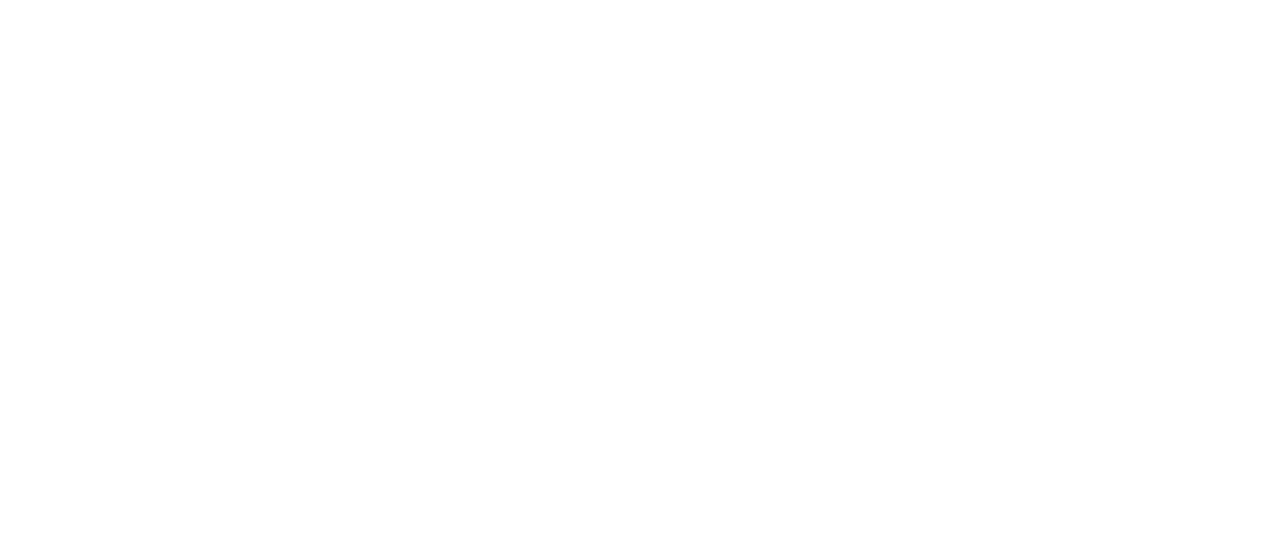
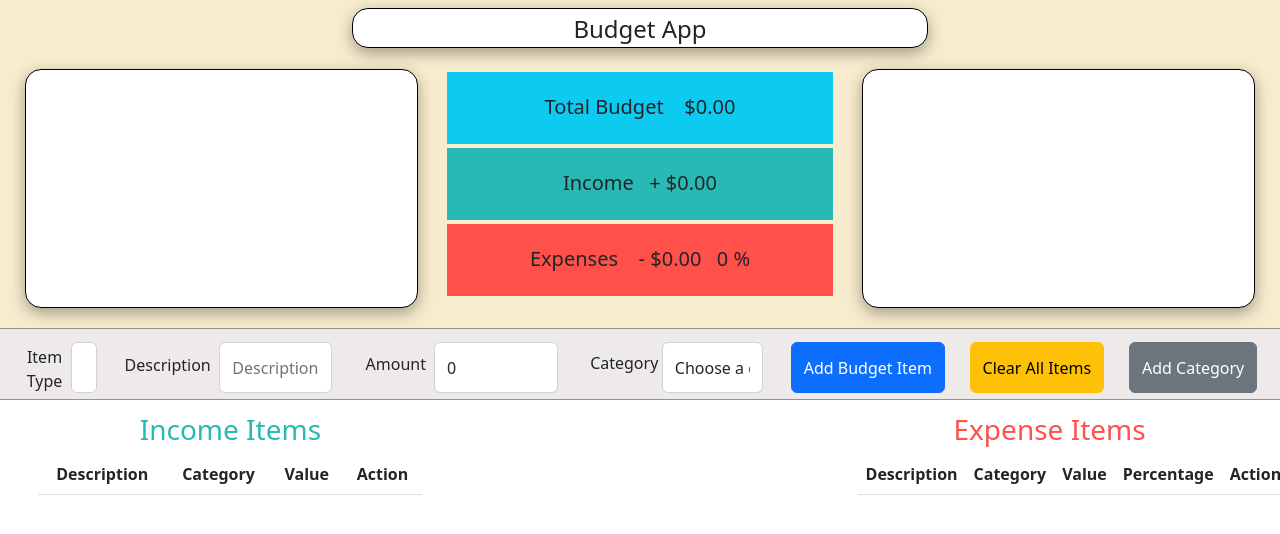
Before and after one commit to ipcampbell12/react_budget_app, a React (Create React App) app: page / in a window 1280 px wide. Shown: the top 534 px of the page. Built offline with nearby package versions, Linux system fonts and the light colour scheme.

Commit message:
lotsa stuff

```diff
--- a/package.json
+++ b/package.json
@@ -6,8 +6,10 @@
     "@testing-library/jest-dom": "^5.16.5",
     "@testing-library/react": "^13.4.0",
     "@testing-library/user-event": "^13.5.0",
+    "bootstrap": "^5.2.3",
     "node-sass": "^7.0.3",
     "react": "^18.2.0",
+    "react-bootstrap": "^2.6.0",
     "react-dom": "^18.2.0",
     "react-scripts": "5.0.1",
     "web-vitals": "^2.1.4"
--- a/src/App.js
+++ b/src/App.js
@@ -1,8 +1,105 @@
 import './App.scss';
+import React, { useState } from 'react'
+import IncomeItems from './components/IncomeItems';
+import ExpenseItems from './components/ExpenseItems'
+import TotalBudget from './components/TotalBudget';
+import AddBudgetItem from './components/AddBudgetItem';
+import BarChart from './components/BarChart';
+import PieChart from './components/PieChart';
+import 'bootstrap/dist/css/bootstrap.min.css';
+
+export const numberFormatter =
+  new Intl.NumberFormat('en-US', {
+    style: 'currency',
+    currency: 'USD'
+  });
 
 function App() {
+
+  const [incomeState, setIncomeState] = useState([])
+  const [expenseState, setExpenseState] = useState([])
+
+  const [show, setShow] = useState(false)
+  const [danger, setDanger] = useState(false)
+
+  const addBudgetItem = (item) => {
+
+    const id = (incomeState.length + expenseState.length) + 1
+
+    const newItem = { id, ...item }
+
+    if (newItem.type === 'inc') {
+
+      console.log(newItem)
+      setIncomeState([...incomeState, newItem])
+      console.log(newItem)
+    }
+
+    if (newItem.type === 'exp') {
+      console.log(newItem)
+      setExpenseState([...expenseState, newItem])
+      console.log(newItem)
+    }
+
+  }
+
+  const deleteIncomeItem = (id) => {
+    setIncomeState(incomeState.filter((item) => item.id !== id))
+  }
+
+
+  const deleteExpenseItem = (id) => {
+    setExpenseState(expenseState.filter((item) => item.id !== id))
+  }
+
+
+
+
+  const incomeTotal = incomeState.reduce((accumulator, value) => {
+    return accumulator + value.value
+  }, 0)
+
+
+  const expenseTotal = expenseState.reduce((accumulator, value) => {
+    return accumulator + value.value
+  }, 0)
+
+  const difference = Math.round(incomeTotal - expenseTotal)
+
+  const overalPercentage = Math.round((expenseTotal / incomeTotal) * 100)
+
   return (
-    <div className="App">
+    <div className="app">
+
+
+      <div className="top">
+        <div className="title">
+          <h1> Budget App</h1>
+        </div>
+        <div className="upper">
+          <BarChart />
+          <TotalBudget income={numberFormatter.format(incomeTotal)} expenses={numberFormatter.format(expenseTotal)} difference={numberFormatter.format(difference)} percentage={overalPercentage} />
+          <PieChart />
+        </div>
+
+        <AddBudgetItem onAdd={addBudgetItem} />
+
+      </div>
+
+
+      <div className="bottom">
+        <div className="lower">
+          <IncomeItems items={incomeState} onDelete={deleteIncomeItem} />
+          <div className='alert-spot'>
+
+          </div>
+          <ExpenseItems items={expenseState} total={incomeTotal} onDelete={deleteExpenseItem} />
+        </div>
+      </div>
+
+
+
+
 
     </div>
   );
--- a/src/App.scss
+++ b/src/App.scss
@@ -1,38 +1,250 @@
-.App {
-  text-align: center;
+:root {
+  --border-setting: 1em;
+  --shadow-setting: 0px 5px 15px rgba(0, 0, 0, .35);
+  --border-weight: solid 1px black;
+  --upper-box-width: 32%;
+  --upper-box-height: 88%;
+  --upper-box-color: white;
+  --uper-box-left: 1%;
+  --upper-box-right: 1%;
+  --upper-box-top: 1%;
+
 }
 
-.App-logo {
-  height: 40vmin;
-  pointer-events: none;
+body {
+  height: 100vh;
+  position: relative;
 }
 
-@media (prefers-reduced-motion: no-preference) {
-  .App-logo {
-    animation: App-logo-spin infinite 20s linear;
+
+.app {
+  text-align: center;
+  display: flex;
+  flex-direction: column;
+  align-items: center;
+  background: rgb(248, 236, 206);
+  width: 100%;
+  height: 100vh;
+
+  .top {
+
+    height: 50%;
+    width: 100%;
+    display: flex;
+    flex-direction: column;
+    align-items: center;
+
+    .title {
+      width: 45%;
+      height: 10%;
+      background: white;
+      border: var(--border-weight);
+      margin: .5em;
+      padding-bottom: 1.25em;
+      border-radius: var(--border-setting);
+      box-shadow: var(--shadow-setting);
+
+      h1 {
+        text-align: center;
+        font-size: 1.5em;
+        padding-top: 1%;
+      }
+
+    }
+
+    .upper {
+      display: flex;
+      flex-direction: row;
+      justify-content: space-around;
+      width: 98%;
+      height: 70%;
+      padding: 0;
+
+
+      .bar-chart {
+        width: var(--upper-box-width);
+        height: var(--upper-box-height);
+        background: var(--upper-box-color);
+        border-radius: var(--border-setting);
+        box-shadow: var(--shadow-setting);
+        border: var(--border-weight);
+        margin-left: var(--uper-box-left);
+        margin-right: var(--upper-box-right);
+        margin-top: var(--upper-box-top);
+      }
+
+      .budget {
+        width: var(--upper-box-width);
+        height: var(--upper-box-height);
+        margin-left: var(--uper-box-left);
+        margin-right: var(--upper-box-right);
+        margin-top: var(--upper-box-top);
+        font-size: 1.25em;
+
+        .difference {
+          margin: 1%;
+          height: 30%;
+          width: auto;
+          padding-top: 5%;
+
+          span {
+            margin-left: 2%;
+            margin-right: 2%;
+          }
+
+
+        }
+
+        .income {
+          margin: 1%;
+          height: 30%;
+          width: auto;
+          background-color: #28B9B5;
+          padding-top: 5%;
+
+          span {
+            margin-left: 2%;
+            margin-right: 2%;
+          }
+
+        }
+
+        .expenses {
+          margin: 1%;
+          height: 30%;
+          width: auto;
+          background-color: #FF5049;
+          padding-bottom: 1%;
+          padding-top: 5%;
+
+          span {
+            margin-left: 2%;
+            margin-right: 2%;
+          }
+
+
+        }
+
+      }
+
+      .pie-chart {
+        width: var(--upper-box-width);
+        height: var(--upper-box-height);
+        background: var(--upper-box-color);
+        border-radius: var(--border-setting);
+        box-shadow: var(--shadow-setting);
+        border: var(--border-weight);
+        margin-left: var(--uper-box-left);
+        margin-right: var(--upper-box-right);
+        margin-top: var(--upper-box-top);
       }
     }
 
-.App-header {
-  background-color: #282c34;
-  min-height: 100vh;
+
+
+    .add-budget-item {
       display: flex;
       flex-direction: column;
       align-items: center;
-  justify-content: center;
-  font-size: calc(10px + 2vmin);
-  color: white;
+      padding: 1%;
+      border-bottom: 1px solid #988f8f;
+      border-top: 1px solid #988f8f;
+      width: 100%;
+      height: 18%;
+      background: rgb(238, 234, 234);
+
+
+
+      .budget-item-form {
+        display: flex;
+        flex-direction: row;
+        justify-content: space-between;
+        width: 100%;
+
+        .form-field {
+          display: flex;
+          flex-direction: row;
+          justify-content: space-between;
+          margin-left: 1%;
+          margin-right: 1%;
+
+          .add-type {
+            text-align: center;
+            margin-left: 10%;
           }
 
-.App-link {
-  color: #61dafb;
+          label {
+            margin-left: 2%;
+            margin-right: 2%;
+            padding-top: 5%;
+
           }
 
-@keyframes App-logo-spin {
-  from {
-    transform: rotate(0deg);
-  }
-  to {
-    transform: rotate(360deg);
+          input {
+            margin-left: 2%;
+            margin-right: 2%;
+
+
           }
         }
+      }
+    }
+
+
+
+  }
+
+  .bottom {
+
+    height: 50%;
+    width: 100%;
+
+    .lower {
+
+      background: var(--upper-box-color);
+
+      width: 100%;
+      height: 100%;
+
+
+      display: flex;
+      flex-direction: row;
+      justify-content: space-around;
+
+      .expense-table-container {
+
+        margin: 1%;
+        float: left;
+        width: 30%;
+
+        .expense-title {
+          color: #FF5049;
+        }
+      }
+
+      .alert-spot {
+        margin: 1%;
+        width: 22%;
+        height: 20%;
+      }
+
+      .income-table-container {
+        width: 30%;
+        float: left;
+        margin: 1%;
+
+
+
+
+        .income-title {
+
+          color: #28B9B5;
+        }
+
+      }
+
+    }
+
+  }
+
+}
```
Also changed, not shown: 1 other file (tests, documents, lock files or other folders). Lines whose indentation alone changed are shown as unchanged.
